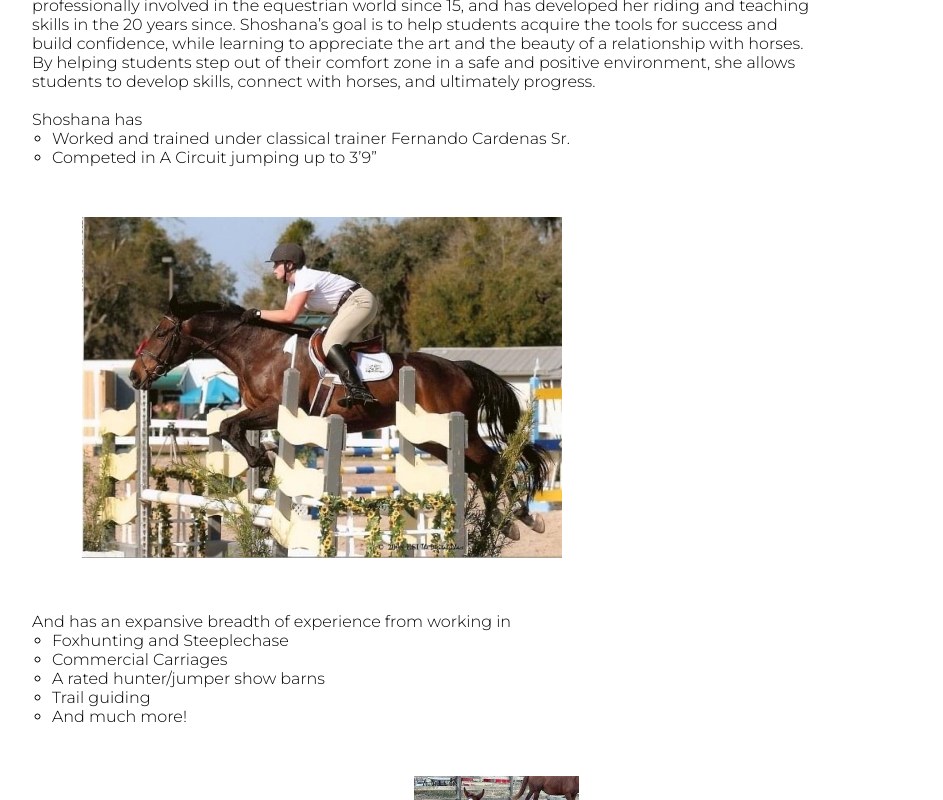
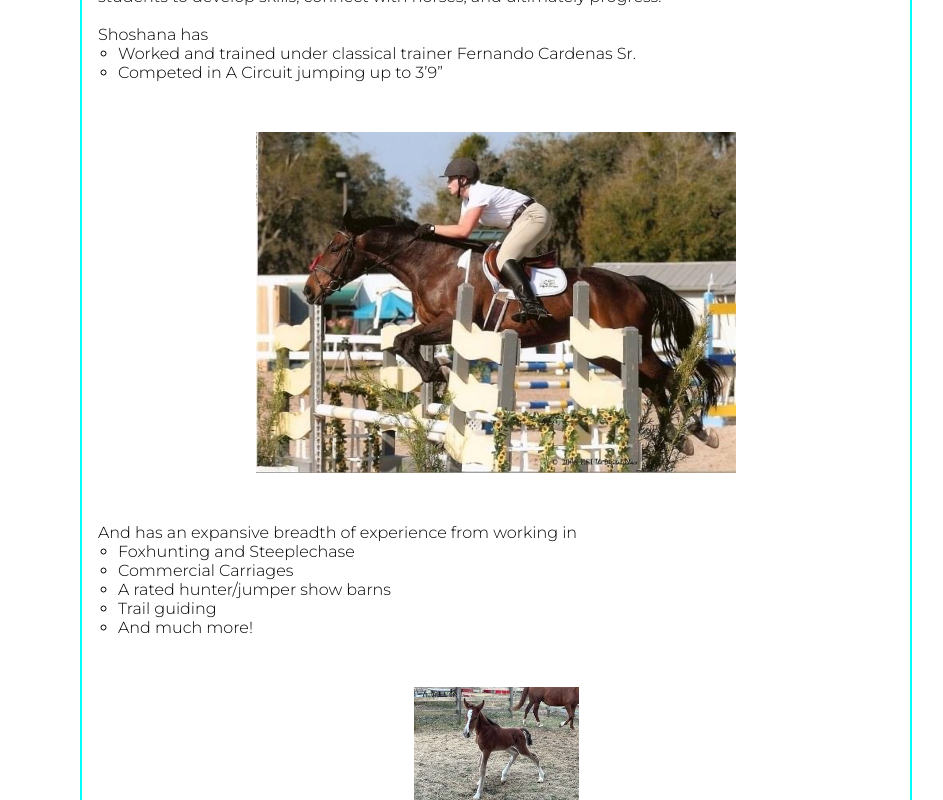
Before and after one commit to Matt-LaRochelle/horses, a React (Create React App) app: page /about in a window 1280 px wide. Shown: the part 1660-2460 px from the top of the page, without its empty margins (144-1087 px from the left). Built offline with nearby package versions, Linux system fonts and the light colour scheme.

Commit message:
Make containers more symmetrical

```diff
--- a/src/components/about/About.module.css
+++ b/src/components/about/About.module.css
@@ -1,7 +1,8 @@
 .container {
     padding: 1rem;
-    max-width: 60rem;
+    max-width: 52rem;
     margin: auto;
+    border: 2px solid aqua;
 }
 
 .p {
@@ -64,8 +65,9 @@
 }
 
 .jump {
+    display: block;
     max-width: 30rem;
-    margin: 50px;
+    margin: 50px auto;
 }
 
 .baby {
@@ -96,7 +98,6 @@
     }
 
     .jump {
-        display: block;
         width: 300px;
         margin: 50px auto;
     }
--- a/src/components/contact/Contact.module.css
+++ b/src/components/contact/Contact.module.css
@@ -1,6 +1,6 @@
 .container {
     padding: 1rem;
-    max-width: 60rem;
+    max-width: 52rem;
     margin: auto;
 }
 
--- a/src/components/horses/Horses.module.css
+++ b/src/components/horses/Horses.module.css
@@ -1,7 +1,8 @@
 .container {
     padding: 1rem;
-    max-width: 60rem;
+    max-width: 52rem;
     margin: auto;
+    border: 2px solid aqua;
 }
 
 .grid {
--- a/src/components/howto/HowTo.module.css
+++ b/src/components/howto/HowTo.module.css
@@ -1,6 +1,6 @@
 .container {
     padding: 1rem;
-    max-width: 60rem;
+    max-width: 52rem;
     margin: auto;
 }
 
--- a/src/components/lessons/Lessons.module.css
+++ b/src/components/lessons/Lessons.module.css
@@ -1,7 +1,8 @@
 .container {
     padding: 1rem;
-    max-width: 60rem;
+    max-width: 52rem;
     margin: auto;
+    border: 2px solid aqua;
 }
 
 .grid {
```
